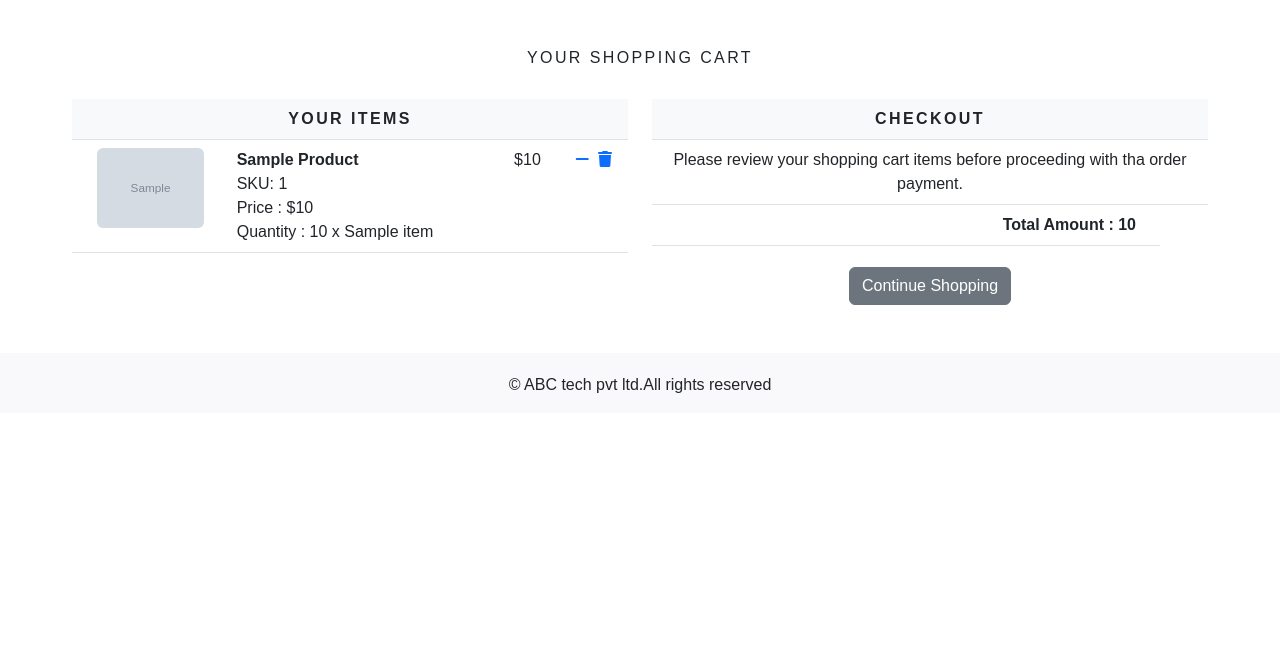
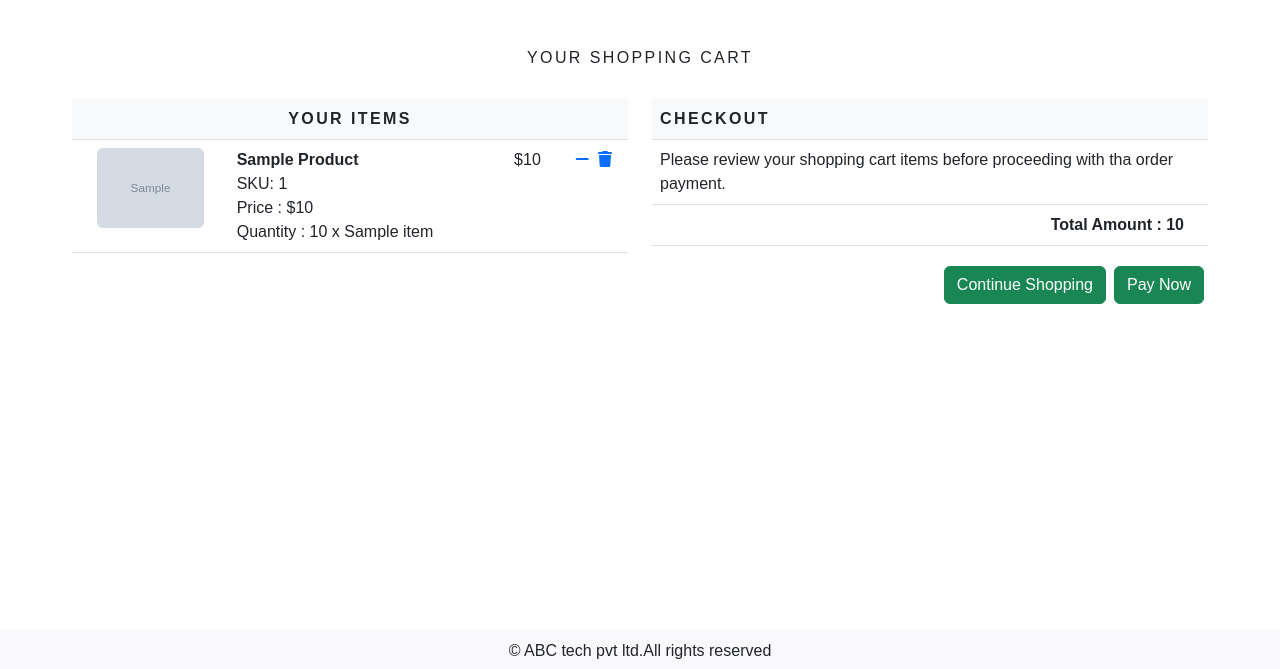
Before and after one commit to akhilps1/django-shopping-cart, a Django app: template e_cart/templates/cart.html in a window 1280 px wide. Shown: the part 131-800 px from the top of the page. Run offline with Django 3.2, Linux system fonts and the light colour scheme; the template is opened without the code that fills it: most values are stand-ins (such as "Sample title", 1, 10 or a date in 2020); grey boxes marked "Sample" are stand-in pictures; some libraries are stand-ins or nearby versions.

Commit message:
footer fixed

```diff
--- a/e_cart/static/css/custom.css
+++ b/e_cart/static/css/custom.css
@@ -14,12 +14,12 @@ body {
   font-size: 1rem;
 }
 .my-footer {
-  height: 60px;
+  height: 40px;
   background-color: #f9f8fa;
 }
 .my-footer p {
   font-size: 1rem;
-  padding: 20px 0 0 0;
+  padding: 10px 0 0 0;
 }
 
 .my-row {
--- a/e_cart/templates/base.html
+++ b/e_cart/templates/base.html
@@ -21,7 +21,9 @@
         {% endblock %}
         </div>
       </div>
+      <div class="fixed-bottom">
       {% include 'footer.html' %}
+      </div>
       <script src="https://kit.fontawesome.com/e39e7184ea.js" crossorigin="anonymous"></script>
       <script src="{% static 'js/popper.min.js' %}"></script>
       <script src="{% static 'js/bootstrap.min.js' %}"></script>
--- a/e_cart/templates/cart.html
+++ b/e_cart/templates/cart.html
@@ -75,27 +75,28 @@ Cart
 
         </table>
     </div>
-    <div class="col-12 col-lg-6 text-center">
+    <div class="col-12 col-lg-6 text-start">
         <table class="table my_custom_table ">
             <thead class="my_custom_thead">
             <tr>
                 <th>Checkout</th>
             </tr>
             </thead>
-            <tbody>
+            <tbody >
             <tr>
                 <td>Please review your shopping cart items before proceeding with tha order payment.</td>
             </tr>
             <tr>
-                <td class="d-flex justify-content-end me-5 pe-4">
+                <td class="d-flex justify-content-end md-me-5 pe-4">
                      <strong>Total Amount : {{total}}</strong>
                 </td>
             </tr>
             </tbody>
         </table>
-        <div class="mx-auto">
-            <a href="{% url 'shop:allProductCat' %}" class="btn btn-secondary my_custom_button">Continue
+        <div class="mx-auto d-flex justify-content-end md-me-3">
+            <a href="{% url 'shop:allProductCat' %}" class="btn btn-success m-1">Continue
                 Shopping</a>
+            <a href="{% url 'shop:allProductCat' %}" class="btn btn-success my_custom_button m-1">Pay Now</a>
         </div>
     </div>
 
--- a/e_cart/templates/navbar.html
+++ b/e_cart/templates/navbar.html
@@ -1,5 +1,5 @@
 {% load static %}
-<nav class="navbar navbar-expand-lg bg-light">
+<nav class="navbar navbar-expand-md bg-light">
   <div class="container-fluid">
     <button
       class="navbar-toggler"
```
Also changed, not shown: e_cart/db.sqlite3.
